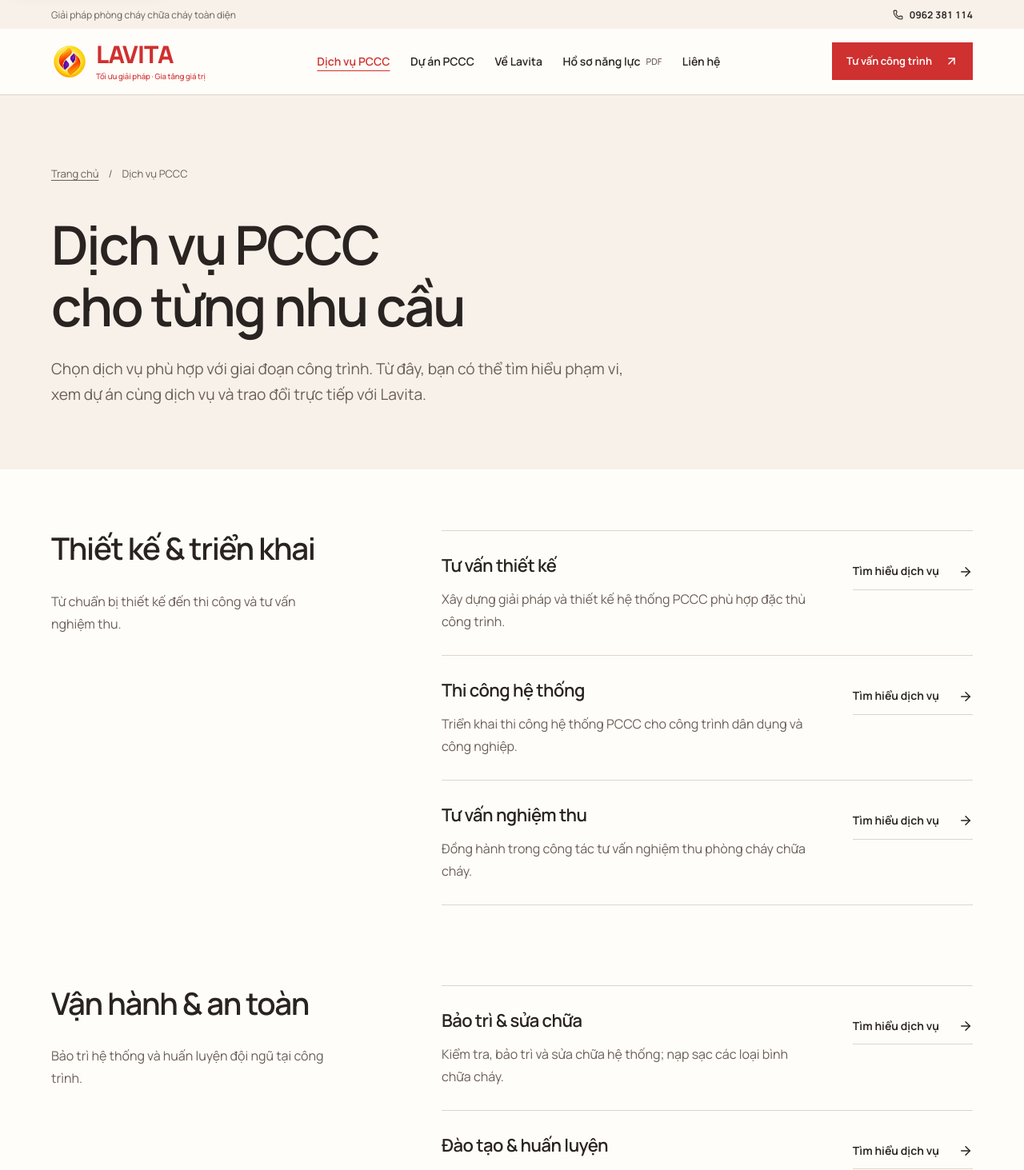
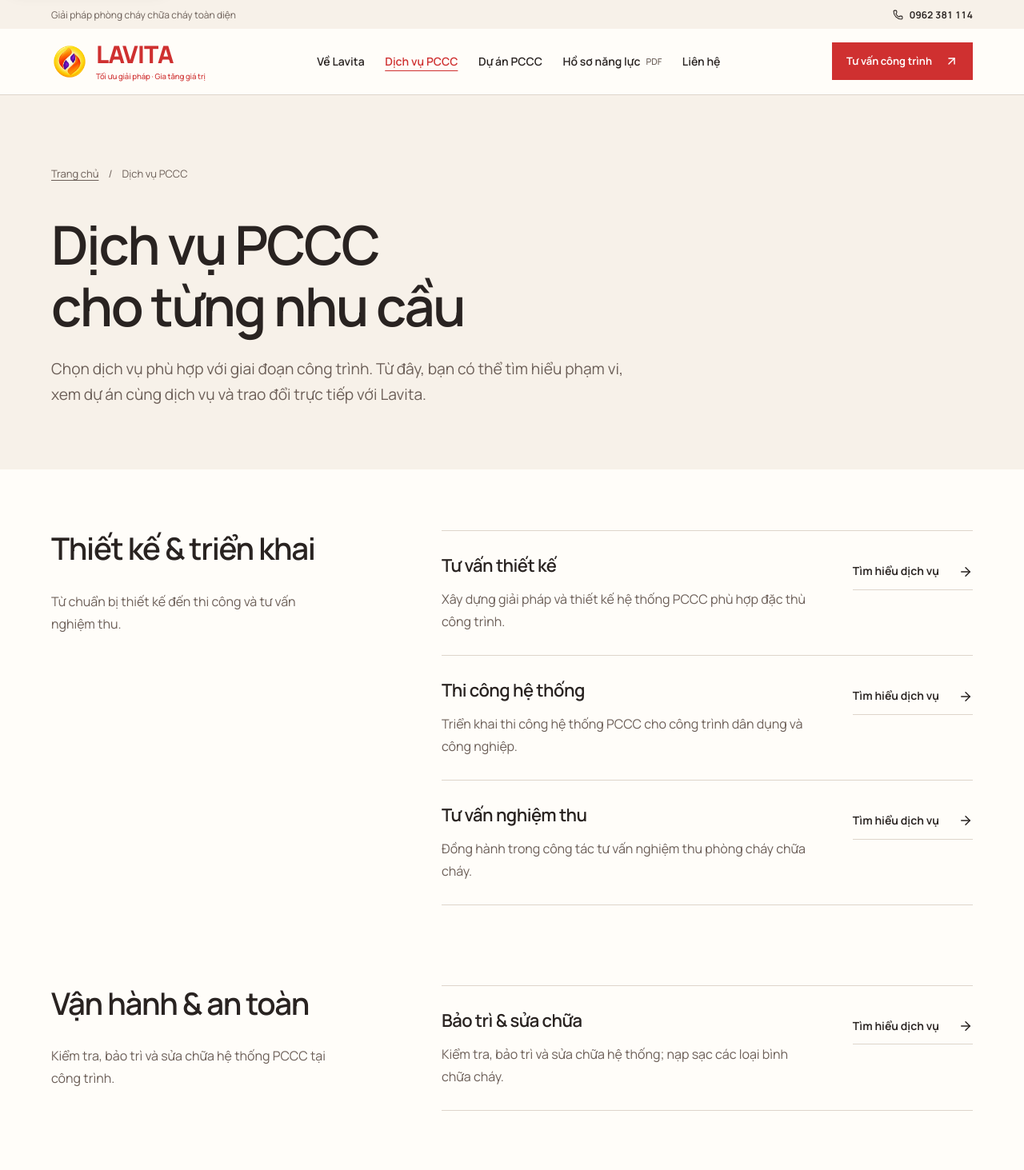
Before and after one commit to hoangthi0607/LavitaLandingPage, a Next.js app: page /dich-vu in a window 1280 px wide. Shown: the top 1463 px of the page at 80% size. Built offline with nearby package versions, Linux system fonts and the light colour scheme.

Commit message:
fix(ui): content fixing

```diff
--- a/src/app/dich-vu/page.tsx
+++ b/src/app/dich-vu/page.tsx
@@ -4,7 +4,7 @@ import { PageIntro } from "@/components/content/page-intro";
 import { contactHref, serviceGroups, services } from "@/data/home";
 import { pageMetadata } from "@/lib/metadata";
 
-export const metadata = pageMetadata("Dịch vụ PCCC", "Chọn dịch vụ PCCC theo nhu cầu: thiết kế, thi công, nghiệm thu, bảo trì, huấn luyện hoặc vật tư thiết bị. Xem phạm vi và dự án phù hợp của Lavita.", "/dich-vu");
+export const metadata = pageMetadata("Dịch vụ PCCC", "Chọn dịch vụ PCCC theo nhu cầu: thiết kế, thi công, nghiệm thu, bảo trì hoặc vật tư thiết bị. Xem phạm vi và dự án phù hợp của Lavita.", "/dich-vu");
 
 export default function ServicesPage() {
   return <>
--- a/src/app/ve-lavita/page.tsx
+++ b/src/app/ve-lavita/page.tsx
@@ -1,11 +1,11 @@
 import Link from "next/link";
 import { ArrowRight } from "lucide-react";
 import { PageIntro } from "@/components/content/page-intro";
-import { About, Capabilities, Training } from "@/components/home/sections";
+import { About, Capabilities } from "@/components/home/sections";
 import { pageMetadata } from "@/lib/metadata";
 
 export const metadata = pageMetadata("Về Lavita", "Tìm hiểu Công ty TNHH Xây dựng Lavita, dịch vụ PCCC, giá trị cốt lõi và hồ sơ năng lực doanh nghiệp.", "/ve-lavita");
 
 export default function AboutPage() {
-  return <><PageIntro title="Lavita. Đồng hành cùng sự an toàn." description="Công ty TNHH Xây dựng Lavita cung cấp giải pháp PCCC cho công trình dân dụng và công nghiệp từ năm 2023." breadcrumbs={[{ label: "Trang chủ", href: "/" }, { label: "Về Lavita" }]} /><About overview={false} /><Capabilities /><Training /><section className="section content-next"><div><h2>Tìm giải pháp cho công trình.</h2><p>Xem dịch vụ PCCC, đối chiếu dự án theo phạm vi và trao đổi nhu cầu cùng Lavita.</p></div><Link className="button button-primary" href="/dich-vu">Tìm dịch vụ phù hợp <ArrowRight size={18} aria-hidden="true" /></Link></section></>;
+  return <><PageIntro title="Lavita. Đồng hành cùng sự an toàn." description="Công ty TNHH Xây dựng Lavita cung cấp giải pháp PCCC cho công trình dân dụng và công nghiệp từ năm 2023." breadcrumbs={[{ label: "Trang chủ", href: "/" }, { label: "Về Lavita" }]} /><About overview={false} /><Capabilities /><section className="section content-next"><div><h2>Tìm giải pháp cho công trình.</h2><p>Xem dịch vụ PCCC, đối chiếu dự án theo phạm vi và trao đổi nhu cầu cùng Lavita.</p></div><Link className="button button-primary" href="/dich-vu">Tìm dịch vụ phù hợp <ArrowRight size={18} aria-hidden="true" /></Link></section></>;
 }
--- a/src/components/home/sections.tsx
+++ b/src/components/home/sections.tsx
@@ -1,7 +1,7 @@
 import Image from "next/image";
 import Link from "next/link";
 import { ArrowRight, ArrowUpRight, Mail, MapPin, Phone, Plus } from "lucide-react";
-import { company, contactHref, projects, serviceGroups, services, values } from "@/data/home";
+import { company, projects, serviceGroups, services, values } from "@/data/home";
 
 function ProfileLink({ children, className = "detail-link", page }: { children: React.ReactNode; className?: string; page?: number }) {
   return <a className={className} href={`${company.profile}${page ? `#page=${page}` : ""}`} target="_blank" rel="noopener noreferrer">{children}<ArrowUpRight size={19} aria-hidden="true" /><span className="sr-only"> (PDF, mở trong tab mới)</span></a>;
@@ -63,13 +63,6 @@ export function Capabilities() {
     </section>;
 }
 
-export function Training() {
-  return <section id="training" className="section training" aria-labelledby="training-title">
-      <div className="training-photo"><Image src="/images/training.webp" alt="Hoạt động huấn luyện sử dụng bình chữa cháy" fill sizes="(max-width: 760px) 100vw, 50vw" /></div>
-      <div><h2 id="training-title">An toàn bắt đầu<br />từ sự chủ động.</h2><p className="lead">Đào tạo và huấn luyện nghiệp vụ PCCC — nâng cao khả năng ứng phó tại công trình.</p><p>Song hành với hệ thống kỹ thuật, Lavita cung cấp hoạt động tập huấn nghiệp vụ và dịch vụ nạp sạc bình chữa cháy.</p><Link className="detail-link" href="/dich-vu/dao-tao-huan-luyen">Tìm hiểu đào tạo & huấn luyện <ArrowRight size={19} aria-hidden="true" /></Link><Link className="detail-link" href={contactHref("bao-tri-sua-chua")}>Trao đổi về bảo trì <ArrowRight size={19} aria-hidden="true" /></Link></div>
-    </section>;
-}
-
 export function Contact() {
   return <section id="contact" className="section contact" aria-labelledby="contact-title">
       <div><h2 id="contact-title">Công trình của bạn.<br /><span>Giải pháp của chúng tôi.</span></h2><p>Chọn dịch vụ, chia sẻ nhu cầu và trao đổi cùng Lavita về công trình.</p><Link className="button button-primary" href="/lien-he">Chuẩn bị nội dung tư vấn <ArrowRight size={18} aria-hidden="true" /></Link></div>
--- a/src/data/home.ts
+++ b/src/data/home.ts
@@ -3,7 +3,7 @@ export const site = {
   url: "https://lavitacons.vn",
   name: "Lavita",
   title: "Lavita | Thiết kế, thi công và bảo trì PCCC",
-  description: "Công ty TNHH Xây dựng Lavita cung cấp giải pháp phòng cháy chữa cháy: thiết kế, thi công, nghiệm thu, bảo trì, huấn luyện và thiết bị PCCC.",
+  description: "Công ty TNHH Xây dựng Lavita cung cấp giải pháp phòng cháy chữa cháy: thiết kế, thi công, nghiệm thu, bảo trì và thiết bị PCCC.",
   heroHeading: "Lavita – giải pháp\nphòng cháy chữa cháy",
 };
 
@@ -13,25 +13,24 @@ export const company = {
  taxCode: "0318182111", profile: "/documents/ho-so-nang-luc-lavita.pdf",
 };
 export const navigation = [
- { label: "Dịch vụ PCCC", href: "/dich-vu" }, { label: "Dự án PCCC", href: "/du-an" },
- { label: "Về Lavita", href: "/ve-lavita" }, { label: "Hồ sơ năng lực", href: company.profile }, { label: "Liên hệ", href: "/lien-he" },
+ { label: "Về Lavita", href: "/ve-lavita" }, { label: "Dịch vụ PCCC", href: "/dich-vu" }, { label: "Dự án PCCC", href: "/du-an" },
+ { label: "Hồ sơ năng lực", href: company.profile }, { label: "Liên hệ", href: "/lien-he" },
 ];
 export const slides = [
  { title: "An toàn hôm nay.\nGiá trị mai sau.", description: "Giải pháp phòng cháy chữa cháy đồng bộ — từ tư vấn thiết kế, thi công đến bảo trì công trình.", category: "LAVITA · GIẢI PHÁP PCCC", href: "/dich-vu", image: "/images/installation.webp", alt: "Hệ thống đường ống PCCC trong hồ sơ Lavita" },
  { title: "Thiết kế đúng.\nVững nền an toàn.", description: "Đồng hành cùng công trình dân dụng và công nghiệp với giải pháp phù hợp từng nhu cầu.", category: "TƯ VẤN & THIẾT KẾ", href: "/dich-vu/tu-van-thiet-ke", image: "/images/dai-nhat.webp", alt: "Phối cảnh Chung cư Đại Nhật, dự án thiết kế PCCC" },
- { title: "Chủ động bảo trì.\nBền vững vận hành.", description: "Bảo trì, sửa chữa hệ thống PCCC và huấn luyện nghiệp vụ để sẵn sàng ứng phó.", category: "BẢO TRÌ & HUẤN LUYỆN", href: "/dich-vu/bao-tri-sua-chua", image: "/images/maintenance.webp", alt: "Kiểm tra thiết bị hệ thống PCCC" },
+ { title: "Chủ động bảo trì.\nBền vững vận hành.", description: "Bảo trì, sửa chữa hệ thống PCCC để công trình vận hành an toàn.", category: "BẢO TRÌ & SỬA CHỮA", href: "/dich-vu/bao-tri-sua-chua", image: "/images/maintenance.webp", alt: "Kiểm tra thiết bị hệ thống PCCC" },
 ];
 export const services = [
  { slug: "tu-van-thiet-ke", title: "Tư vấn thiết kế", description: "Xây dựng giải pháp và thiết kế hệ thống PCCC phù hợp đặc thù công trình.", group: "trien-khai", image: "/images/dai-nhat.webp", preparation: ["Loại công trình và địa điểm", "Giai đoạn chuẩn bị hoặc thiết kế hiện tại", "Bản vẽ và nhu cầu PCCC đang có"], relatedServiceSlugs: ["thi-cong-he-thong", "tu-van-nghiem-thu"] },
  { slug: "thi-cong-he-thong", title: "Thi công hệ thống", description: "Triển khai thi công hệ thống PCCC cho công trình dân dụng và công nghiệp.", group: "trien-khai", image: "/images/installation.webp", preparation: ["Loại công trình và địa điểm", "Phạm vi hệ thống cần thi công", "Hồ sơ thiết kế và tiến độ dự kiến"], relatedServiceSlugs: ["tu-van-thiet-ke", "tu-van-nghiem-thu"] },
  { slug: "tu-van-nghiem-thu", title: "Tư vấn nghiệm thu", description: "Đồng hành trong công tác tư vấn nghiệm thu phòng cháy chữa cháy.", group: "trien-khai", image: "/images/engineer.webp", preparation: ["Loại công trình và địa điểm", "Tình trạng triển khai hệ thống PCCC", "Hồ sơ hiện có và nội dung cần trao đổi"], relatedServiceSlugs: ["thi-cong-he-thong", "bao-tri-sua-chua"] },
- { slug: "bao-tri-sua-chua", title: "Bảo trì & sửa chữa", description: "Kiểm tra, bảo trì và sửa chữa hệ thống; nạp sạc các loại bình chữa cháy.", group: "van-hanh", image: "/images/maintenance.webp", preparation: ["Loại công trình đang vận hành", "Hệ thống hoặc thiết bị cần kiểm tra", "Tình trạng hiện tại và nhu cầu bảo trì"], relatedServiceSlugs: ["dao-tao-huan-luyen", "vat-tu-thiet-bi"] },
- { slug: "dao-tao-huan-luyen", title: "Đào tạo & huấn luyện", description: "Đào tạo, tập huấn nghiệp vụ PCCC cho đội ngũ tại công trình.", group: "van-hanh", image: "/images/training.webp", preparation: ["Loại công trình và địa điểm huấn luyện", "Đội ngũ tham gia dự kiến", "Nội dung và thời gian muốn trao đổi"], relatedServiceSlugs: ["bao-tri-sua-chua", "vat-tu-thiet-bi"] },
+ { slug: "bao-tri-sua-chua", title: "Bảo trì & sửa chữa", description: "Kiểm tra, bảo trì và sửa chữa hệ thống; nạp sạc các loại bình chữa cháy.", group: "van-hanh", image: "/images/maintenance.webp", preparation: ["Loại công trình đang vận hành", "Hệ thống hoặc thiết bị cần kiểm tra", "Tình trạng hiện tại và nhu cầu bảo trì"], relatedServiceSlugs: ["vat-tu-thiet-bi"] },
  { slug: "vat-tu-thiet-bi", title: "Vật tư & thiết bị", description: "Thiết bị PCCC, báo cháy tự động, sản phẩm HVAC và vật liệu chống cháy.", group: "thiet-bi", image: "/images/installation.webp", preparation: ["Loại thiết bị hoặc vật tư cần tìm", "Thông số và số lượng nếu đã có", "Công trình sử dụng và thời gian dự kiến"], relatedServiceSlugs: ["thi-cong-he-thong", "bao-tri-sua-chua"] },
 ] as const;
 export const serviceGroups = [
  { id: "trien-khai", title: "Thiết kế & triển khai", description: "Từ chuẩn bị thiết kế đến thi công và tư vấn nghiệm thu." },
- { id: "van-hanh", title: "Vận hành & an toàn", description: "Bảo trì hệ thống và huấn luyện đội ngũ tại công trình." },
+ { id: "van-hanh", title: "Vận hành & an toàn", description: "Kiểm tra, bảo trì và sửa chữa hệ thống PCCC tại công trình." },
  { id: "thiet-bi", title: "Vật tư & thiết bị", description: "Tìm thiết bị PCCC, sản phẩm HVAC và vật liệu chống cháy." },
 ] as const;
 export const projects = [
```
Also changed, not shown: src/app/globals.css (+1 -6 lines).
